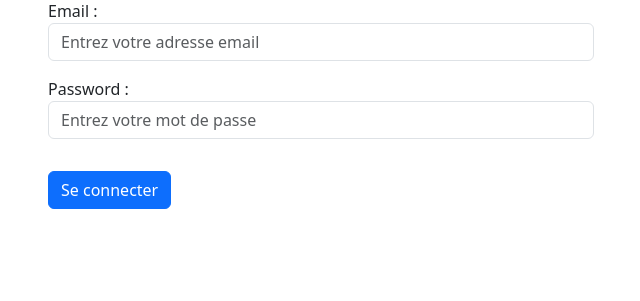
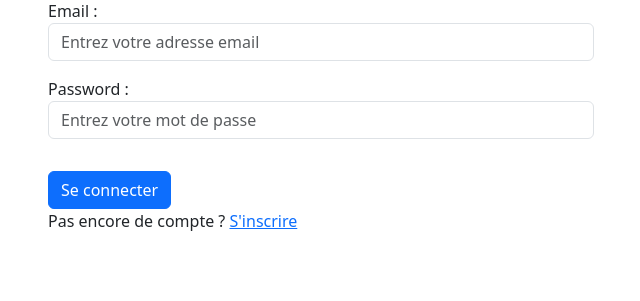
Before and after one commit to AntoineM25/JO_2024, a Django app: page /connexion/ in a window 1280 px wide. Shown: the part 151-452 px from the top of the page, without its empty margins (319-959 px from the left). Run offline with Django 5.2, Linux system fonts and the light colour scheme; parts of the project's set-up code (start-up, migrations or seed data) failed here and were passed over.

Commit message:
Ajout d'une fonctionnalité Pas encore de compte ? S'inscrire

```diff
--- a/jo_projet/jo_app/templates/connexion.html
+++ b/jo_projet/jo_app/templates/connexion.html
@@ -10,6 +10,9 @@
                 {{ form.as_p }}
                 <button type="submit" class="btn btn-primary mt-3">Se connecter</button>
             </form>
+            <p>Pas encore de compte ?
+                <a href="{% url 'inscription' %}">S'inscrire</a>
+            </p>
         </div>
     </div>
 </div>
```
Also changed, not shown: 1 other file.
